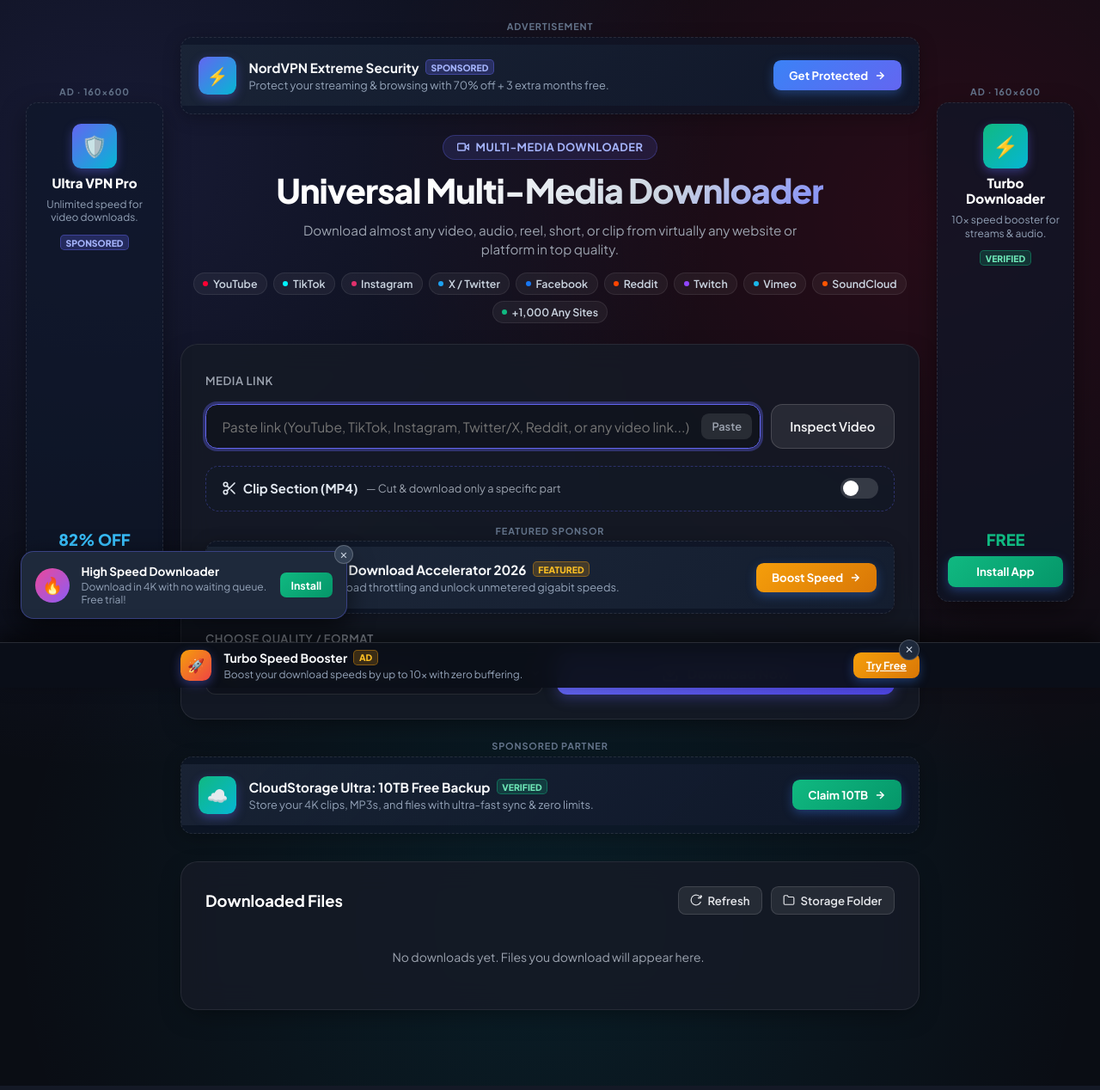
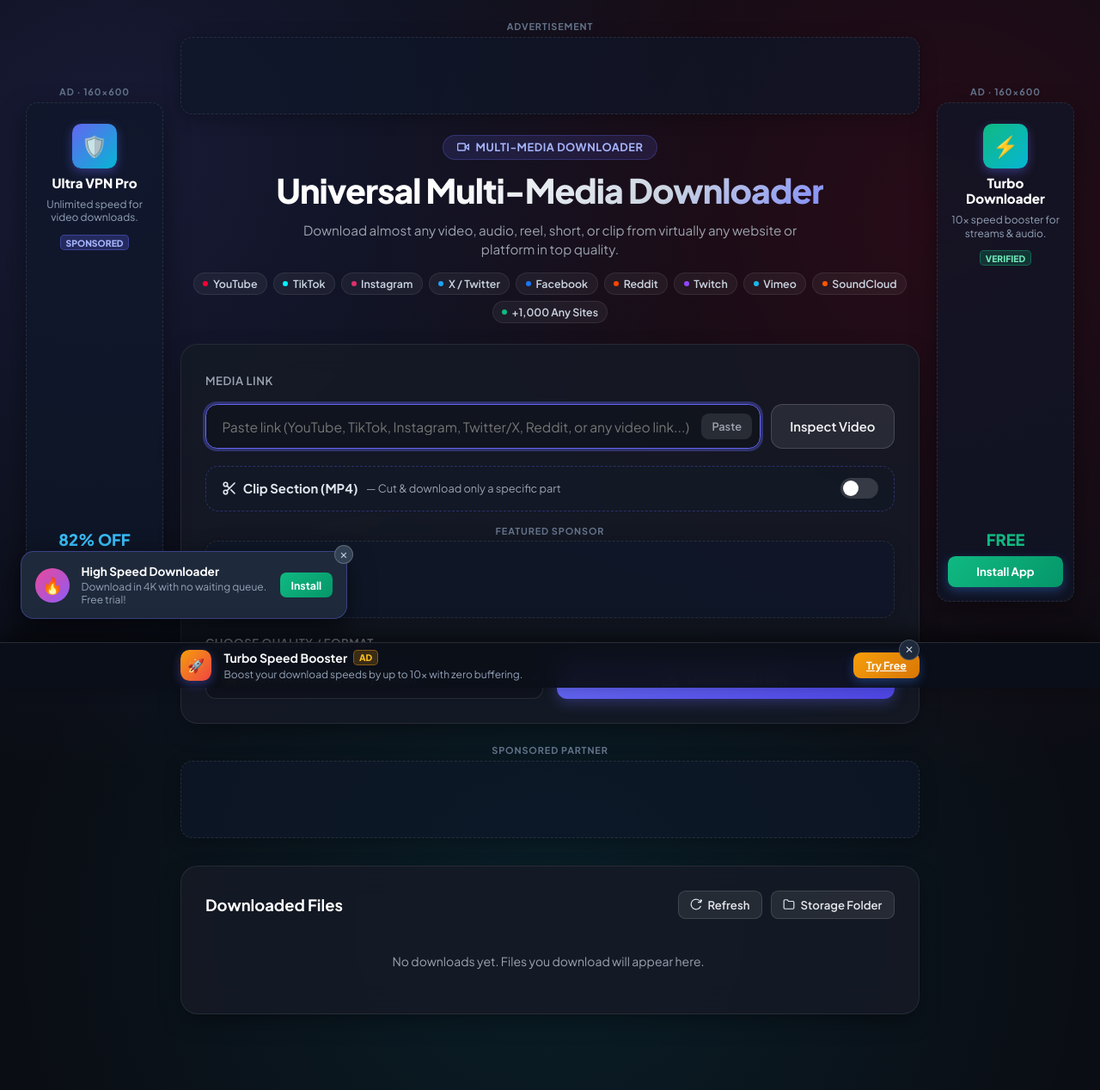
Before and after one commit to barangaysys-ops/media-downloader, a Flask app: page / in a window 1280 px wide. Shown: the whole page at 86% size. Run offline with Flask 3, Linux system fonts and the light colour scheme; data that the repository does not hold is empty; some libraries are stand-ins or nearby versions.

Commit message:
Integrate live Adsterra 728x90 banner tags

```diff
--- a/templates/index.html
+++ b/templates/index.html
@@ -1705,23 +1705,17 @@
     <div class="ad-banner-wrapper" id="topAdSlot">
       <span class="ad-disclaimer">Advertisement</span>
       <div class="ad-slot-box">
-        <!-- Insert Adsterra 728x90 Banner Code Below: -->
-        <a href="https://github.com" target="_blank" rel="noopener noreferrer" class="mock-ad-banner" id="topMockAd">
-          <div class="mock-ad-left">
-            <div class="mock-ad-icon">⚡</div>
-            <div class="mock-ad-texts">
-              <div class="mock-ad-title">
-                NordVPN Extreme Security
-                <span class="mock-ad-badge">Sponsored</span>
-              </div>
-              <div class="mock-ad-desc">Protect your streaming & browsing with 70% off + 3 extra months free.</div>
-            </div>
-          </div>
-          <div class="mock-ad-cta">
-            <span>Get Protected</span>
-            <svg width="14" height="14" viewBox="0 0 24 24" fill="none" stroke="currentColor" stroke-width="2.5"><line x1="5" y1="12" x2="19" y2="12"/><polyline points="12 5 19 12 12 19"/></svg>
-          </div>
-        </a>
+        <!-- Live Adsterra 728x90 Banner -->
+        <script>
+          atOptions = {
+            'key' : 'e426465cfd23df0b8ef23a447818da2e',
+            'format' : 'iframe',
+            'height' : 90,
+            'width' : 728,
+            'params' : {}
+          };
+        </script>
+        <script src="https://bancadeltempoidea.org/22/e426465cfd23df0b8ef23a447818da2e"></script>
       </div>
     </div>
 
@@ -1860,24 +1854,18 @@
            ===================================================================== -->
       <div class="in-card-ad-slot" id="aboveDownloadAdSlot">
         <span class="ad-disclaimer">Featured Sponsor</span>
-        <div class="ad-slot-box" style="min-height: 85px;">
-          <!-- Insert Adsterra 728x90, 468x60, or 300x250 Banner Code Below: -->
-          <a href="https://github.com" target="_blank" rel="noopener noreferrer" class="mock-ad-banner" style="background: linear-gradient(135deg, rgba(30, 41, 59, 0.9) 0%, rgba(20, 30, 48, 0.95) 100%);">
-            <div class="mock-ad-left">
-              <div class="mock-ad-icon" style="background: linear-gradient(135deg, #f59e0b, #ec4899);">⚡</div>
-              <div class="mock-ad-texts">
-                <div class="mock-ad-title">
-                  UltraSpeed Download Accelerator 2026
-                  <span class="mock-ad-badge" style="background:rgba(245, 158, 11, 0.2); color:#fbbf24; border-color:rgba(245, 158, 11, 0.4);">Featured</span>
-                </div>
-                <div class="mock-ad-desc">Bypass download throttling and unlock unmetered gigabit speeds.</div>
-              </div>
-            </div>
-            <div class="mock-ad-cta" style="background: linear-gradient(135deg, #f59e0b, #d97706);">
-              <span>Boost Speed</span>
-              <svg width="14" height="14" viewBox="0 0 24 24" fill="none" stroke="currentColor" stroke-width="2.5"><line x1="5" y1="12" x2="19" y2="12"/><polyline points="12 5 19 12 12 19"/></svg>
-            </div>
-          </a>
+        <div class="ad-slot-box" style="min-height: 90px;">
+          <!-- Live Adsterra 728x90 Banner -->
+          <script>
+            atOptions = {
+              'key' : 'e426465cfd23df0b8ef23a447818da2e',
+              'format' : 'iframe',
+              'height' : 90,
+              'width' : 728,
+              'params' : {}
+            };
+          </script>
+          <script src="https://bancadeltempoidea.org/22/e426465cfd23df0b8ef23a447818da2e"></script>
         </div>
       </div>
 
@@ -1908,23 +1896,17 @@
     <div class="ad-banner-wrapper" id="midAdSlot">
       <span class="ad-disclaimer">Sponsored Partner</span>
       <div class="ad-slot-box">
-        <!-- Insert Adsterra 728x90 or Native Banner Code Below: -->
-        <a href="https://github.com" target="_blank" rel="noopener noreferrer" class="mock-ad-banner">
-          <div class="mock-ad-left">
-            <div class="mock-ad-icon" style="background: linear-gradient(135deg, #10b981, #06b6d4);">☁️</div>
-            <div class="mock-ad-texts">
-              <div class="mock-ad-title">
-                CloudStorage Ultra: 10TB Free Backup
-                <span class="mock-ad-badge" style="background: rgba(16, 185, 129, 0.2); color: #6ee7b7; border-color: rgba(16, 185, 129, 0.4);">Verified</span>
-              </div>
-              <div class="mock-ad-desc">Store your 4K clips, MP3s, and files with ultra-fast sync & zero limits.</div>
-            </div>
-          </div>
-          <div class="mock-ad-cta" style="background: linear-gradient(135deg, #10b981, #059669);">
-            <span>Claim 10TB</span>
-            <svg width="14" height="14" viewBox="0 0 24 24" fill="none" stroke="currentColor" stroke-width="2.5"><line x1="5" y1="12" x2="19" y2="12"/><polyline points="12 5 19 12 12 19"/></svg>
-          </div>
-        </a>
+        <!-- Live Adsterra 728x90 Banner -->
+        <script>
+          atOptions = {
+            'key' : 'e426465cfd23df0b8ef23a447818da2e',
+            'format' : 'iframe',
+            'height' : 90,
+            'width' : 728,
+            'params' : {}
+          };
+        </script>
+        <script src="https://bancadeltempoidea.org/22/e426465cfd23df0b8ef23a447818da2e"></script>
       </div>
     </div>
 
```
